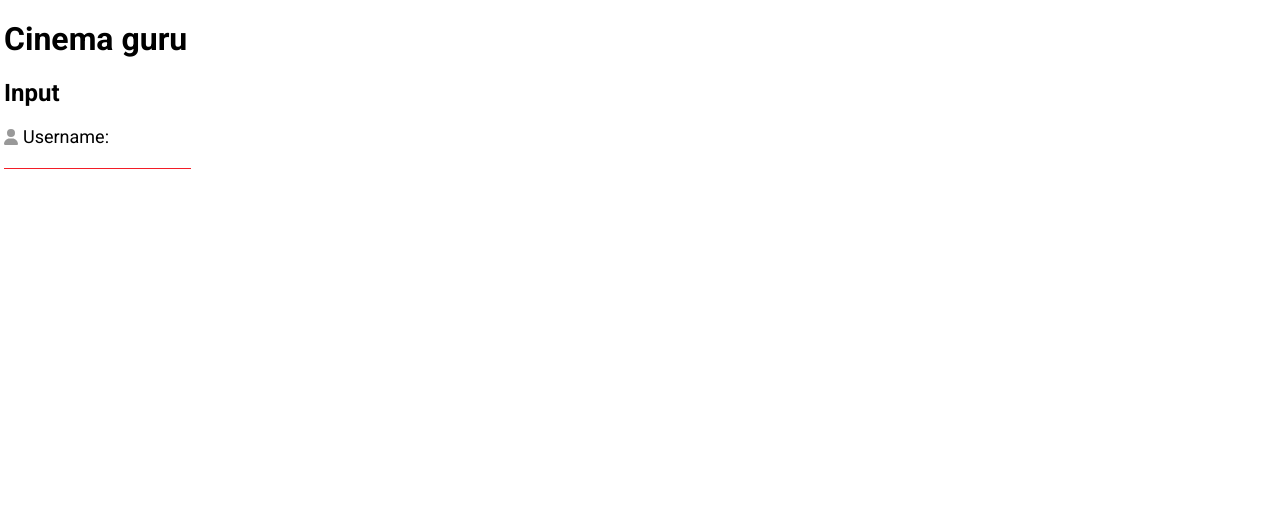
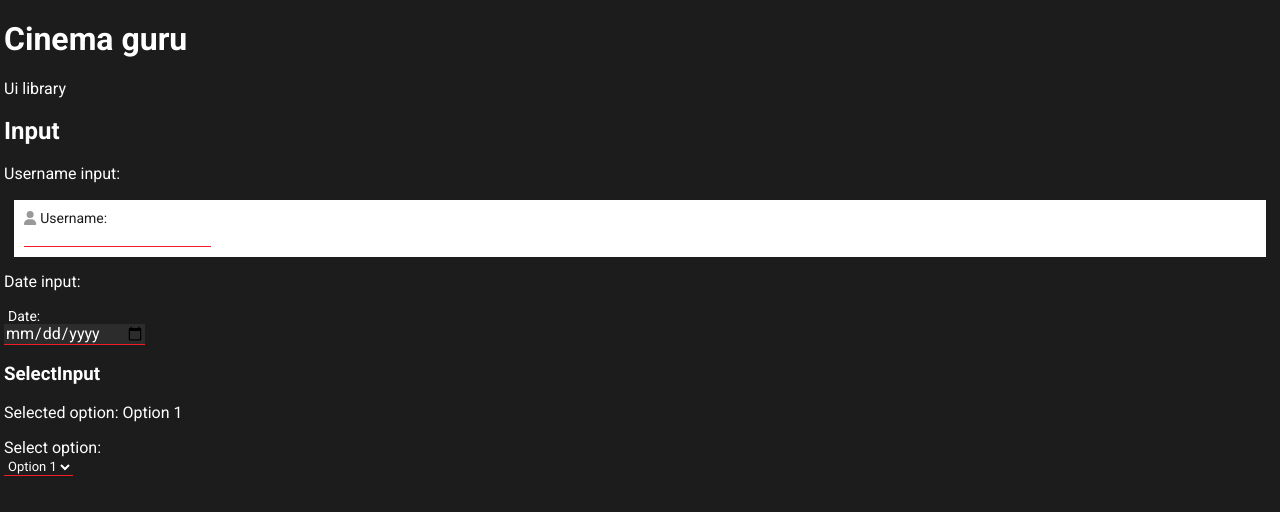
Before and after one commit to pretzelogical/atlas-cinema-guru, a React (Vite) app: page / in a window 1280 px wide. Shown: the top 512 px of the page. Built offline with nearby package versions, Linux system fonts and the light colour scheme.

Commit message:
Add SelectInput

```diff
--- a/src/App.scss
+++ b/src/App.scss
@@ -1,7 +1,11 @@
+@import './colors.scss';
+
 * {
   font-family: 'Roboto', sans-serif;
 }
 
 body {
   padding: 0px 4px;
+  background-color: $COLOR_BG;
+  color: $COLOR_TEXT;
 }
--- a/src/App.tsx
+++ b/src/App.tsx
@@ -3,20 +3,48 @@ import { useState } from 'react';
 import { FontAwesomeIcon } from "@fortawesome/react-fontawesome";
 import { faUser } from '@fortawesome/free-solid-svg-icons';
 import './App.scss';
+import SelectInput from "./components/general/SelectInput";
 
 function App() {
   const [username, setUsername] = useState<string>('');
+  const [date, setDate] = useState<string>('');
+  const [selectValue, setSelectValue] = useState("Option 1");
   return (
     <div id="app">
       <h1>Cinema guru</h1>
+      <p>Ui library</p>
       <h2>Input</h2>
+      <p>Username input: {username}</p>
+      <div
+        style={{
+          backgroundColor: 'white',
+          padding: 10,
+          margin: "10px 10px"
+        }}
+      >
+        <Input
+          label="Username:"
+          type="text"
+          className="black"
+          value={username}
+          setValue={(v: unknown) => setUsername(v as string)}
+          icon={<FontAwesomeIcon icon={faUser} color="#999999" />}
+        />
+      </div>
+      <p>Date input: {date}</p>
       <Input
-        label="Username:"
-        type="text"
-        className="input"
-        value={username}
-        setValue={(v: unknown) => setUsername(v as string)}
-        icon={<FontAwesomeIcon icon={faUser} color="#999999" />}
+        label="Date:"
+        type="date"
+        value={date}
+        setValue={(v: unknown) => setDate(v as string)}
+      />
+      <h3>SelectInput</h3>
+      <p>Selected option: {selectValue}</p>
+      <SelectInput
+        label="Select option:"
+        options={["Option 1", "Option 2", "Option 3"]}
+        value={selectValue}
+        setValue={(v: unknown) => setSelectValue(v as string)}
       />
     </div>
   );
--- a/src/colors.scss
+++ b/src/colors.scss
@@ -1,2 +1,9 @@
 $COLOR_PRIMARY: #F31D27;
 $COLOR_PRIMARY_FADED: #BB000E;
+
+$COLOR_BG: #1C1C1C;
+$COLOR_BG_FADED: #2C2C2C;
+$COLOR_BG_ALT: #FFFFFF;
+
+$COLOR_TEXT: #FFFFFF;
+$COLOR_TEXT_ALT: #1C1C1C;
--- a/src/components/general/Input.tsx
+++ b/src/components/general/Input.tsx
@@ -1,14 +1,12 @@
 import './general.scss';
 import '@fortawesome/fontawesome-svg-core';
-import { faUnlink } from '@fortawesome/free-solid-svg-icons'
-import { FontAwesomeIcon } from '@fortawesome/react-fontawesome';
 import { ChangeEvent, ChangeEventHandler } from 'react';
 
 
 export type InputProps = {
   label: string,
   type: string,
-  className: string,
+  className?: string,
   value: string | number,
   setValue: (x: unknown) => void,
   icon?: JSX.Element,
@@ -19,7 +17,7 @@ export type InputProps = {
 export default function Input({
   label,
   type,
-  className,
+  className = '',
   value,
   setValue,
   icon,
@@ -28,19 +26,21 @@ export default function Input({
   const handleInput: ChangeEventHandler<HTMLInputElement> =
     (e: ChangeEvent<HTMLInputElement>) => {
       setValue((e.target as HTMLInputElement).value);
-  };
+    };
 
   return (
-    <div className="input-container">
+    <div className={
+      className === ''
+        ? "input-container"
+        : `input-container--${className}`}>
       <div className="input-label">
-        {icon ? icon : <FontAwesomeIcon icon={faUnlink} />}
+        {icon ? icon : null}
         <label>{label}</label>
       </div>
       <input
         type={type}
         value={value}
         onChange={handleInput}
-        className={className}
         {...inputAttributes}
       />
     </div>
--- /dev/null
+++ b/src/components/general/SelectInput.tsx
@@ -0,0 +1,43 @@
+import './general.scss';
+import '@fortawesome/fontawesome-svg-core';
+import { ChangeEvent, ChangeEventHandler } from 'react';
+
+export type SelectInputProps = {
+  label: string;
+  options: string[];
+  className?: string;
+  value: number | string;
+  setValue: (x: unknown) => void;
+};
+
+export default function SelectInput({
+  label,
+  options,
+  className = "",
+  value,
+  setValue
+}: SelectInputProps): JSX.Element {
+  const handleSelect: ChangeEventHandler<HTMLSelectElement> =
+    (e: ChangeEvent<HTMLSelectElement>) => {
+      setValue((e.target as HTMLSelectElement).value);
+  };
+
+  return (
+    <div className="select_input-container">
+      <div className="select_input-label">
+        <label>{label}</label>
+      </div>
+      <select
+        className={className}
+        value={value}
+        onChange={handleSelect}
+      >
+        {options.map((option) => (
+          <option key={option} value={option}>
+            {option}
+          </option>
+        ))}
+      </select>
+    </div>
+  )
+}
--- a/src/components/general/general.scss
+++ b/src/components/general/general.scss
@@ -3,14 +3,41 @@
 .input-container {
 
   .input-label {
+    font-size: 14px;
     label {
-      font-size: 18px;
-      margin-left: 5px;
+      margin-left: 4px;
     }
   }
 
   input {
     border: none;
     border-bottom: 1px solid $COLOR_PRIMARY;
+    background-color: transparent;
+    color: $COLOR_TEXT;
+    background-color: $COLOR_BG_FADED;
+  }
+
+  &--black {
+    @extend .input-container;
+    input {
+      color: $COLOR_TEXT_ALT;
+      background-color: $COLOR_BG_ALT;
+    }
+    .input-label {
+      label {
+        color: $COLOR_TEXT_ALT;
+      }
+    }
   }
 }
+
+
+.select_input-container {
+  select {
+    border: none;
+    border-bottom: 1px solid $COLOR_PRIMARY;
+    background-color: transparent;
+    color: $COLOR_TEXT;
+    font-size: 13px;
+  }
+}
```
